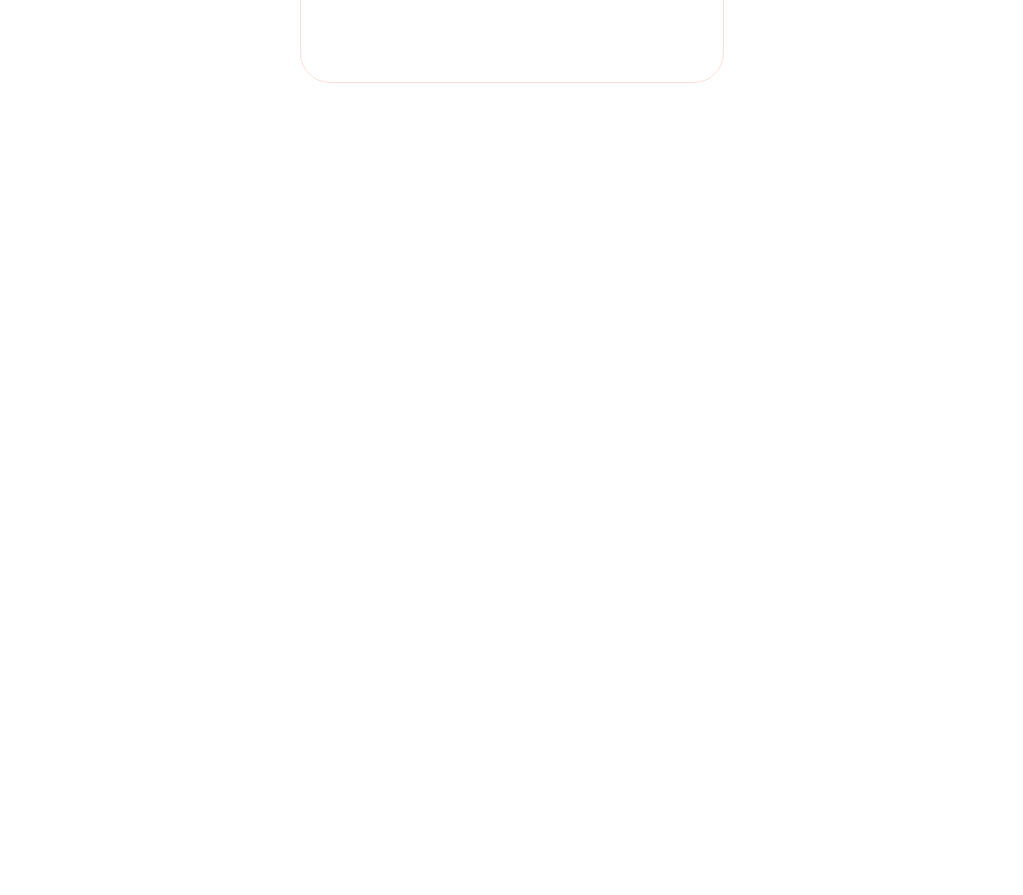
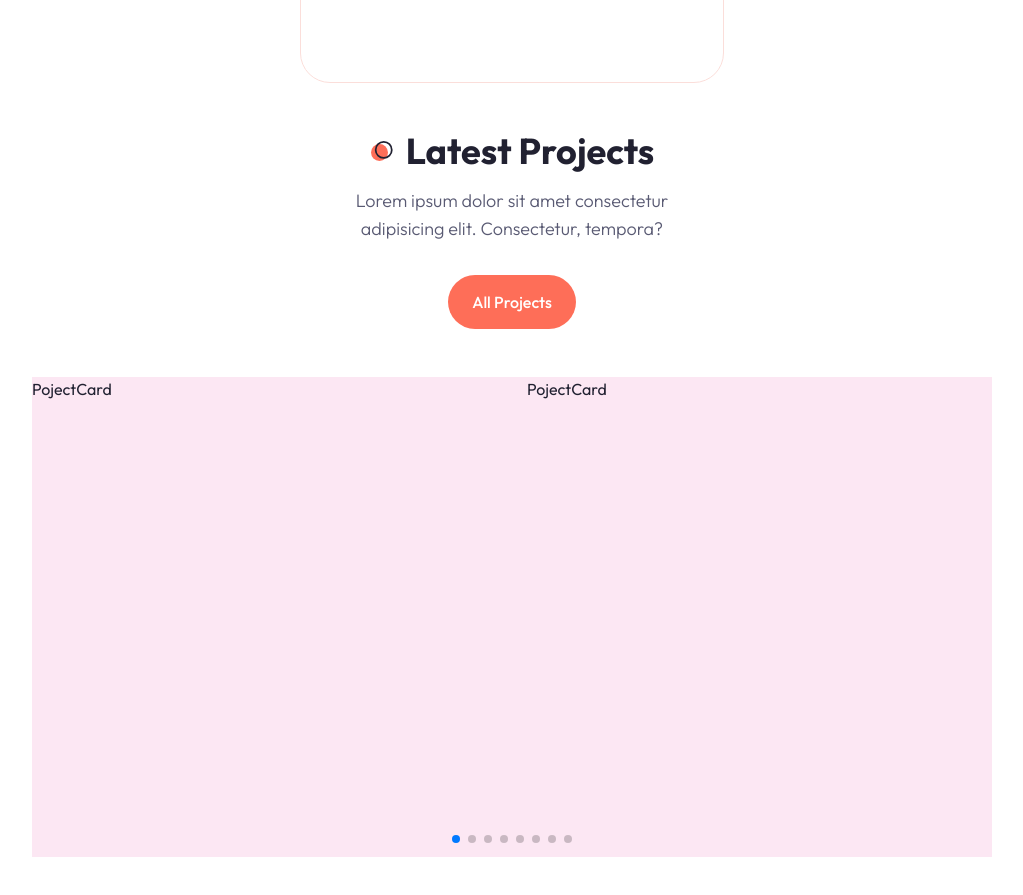
Before and after one commit to ArfinHasib/portfolio-3.0, a Next.js app: page / in a window 1280 px wide. Shown: the part 2600-3495 px from the top of the page, without its empty margins (128-1151 px from the left). Built offline with nearby package versions, Linux system fonts and the light colour scheme.

Commit message:
Initialize Work Sections

```diff
--- a/app/page.jsx
+++ b/app/page.jsx
@@ -1,6 +1,7 @@
 import Hero from '../components/Hero';
 import About from '../components/About';
 import Services from '../components/Services';
+import Work from '../components/Work';
 
 export default function Home() {
    return (
@@ -8,6 +9,7 @@
          <Hero />
          <About />
          <Services />
+         <Work />
       </main>
    );
 }
--- /dev/null
+++ b/components/PojectCard.jsx
@@ -0,0 +1,7 @@
+import React from 'react';
+
+const PojectCard = ({ project }) => {
+   return <div>PojectCard</div>;
+};
+
+export default PojectCard;
--- /dev/null
+++ b/components/Work.jsx
@@ -0,0 +1,145 @@
+'use client';
+import Link from 'next/link';
+import { Button } from './ui/button';
+
+import { Swiper, SwiperSlide } from 'swiper/react';
+
+// import swiper styles
+import 'swiper/css';
+import 'swiper/css/pagination';
+
+// import required modules
+import { Pagination } from 'swiper/modules';
+
+// components
+import ProjectCard from './PojectCard';
+
+const projectData = [
+   {
+      image: '/work/3.png',
+      category: 'react js',
+      name: 'Nexa Website',
+      description:
+         'Lorem ipsum, dolor sit amet consectetur adipisicing elit. Unde, suscipit!',
+      link: '/',
+      github: '/',
+   },
+   {
+      image: '/work/4.png',
+      category: 'react js',
+      name: 'Solstice Website',
+      description:
+         'Lorem ipsum, dolor sit amet consectetur adipisicing elit. Unde, suscipit!',
+      link: '/',
+      github: '/',
+   },
+   {
+      image: '/work/2.png',
+      category: 'next js',
+      name: 'Lumina Website',
+      description:
+         'Lorem ipsum, dolor sit amet consectetur adipisicing elit. Unde, suscipit!',
+      link: '/',
+      github: '/',
+   },
+   {
+      image: '/work/1.png',
+      category: 'next js',
+      name: 'Evolve Website',
+      description:
+         'Lorem ipsum, dolor sit amet consectetur adipisicing elit. Unde, suscipit!',
+      link: '/',
+      github: '/',
+   },
+   {
+      image: '/work/3.png',
+      category: 'next js',
+      name: 'Ignite Website',
+      description:
+         'Lorem ipsum, dolor sit amet consectetur adipisicing elit. Unde, suscipit!',
+      link: '/',
+      github: '/',
+   },
+   {
+      image: '/work/4.png',
+      category: 'next js',
+      name: 'Envision Website',
+      description:
+         'Lorem ipsum, dolor sit amet consectetur adipisicing elit. Unde, suscipit!',
+      link: '/',
+      github: '/',
+   },
+   {
+      image: '/work/1.png',
+      category: 'fullstack',
+      name: 'Serenity Website',
+      description:
+         'Lorem ipsum, dolor sit amet consectetur adipisicing elit. Unde, suscipit!',
+      link: '/',
+      github: '/',
+   },
+   {
+      image: '/work/3.png',
+      category: 'fullstack',
+      name: 'Nova Website',
+      description:
+         'Lorem ipsum, dolor sit amet consectetur adipisicing elit. Unde, suscipit!',
+      link: '/',
+      github: '/',
+   },
+   {
+      image: '/work/2.png',
+      category: 'fullstack',
+      name: 'Zenith Website',
+      description:
+         'Lorem ipsum, dolor sit amet consectetur adipisicing elit. Unde, suscipit!',
+      link: '/',
+      github: '/',
+   },
+];
+
+const Work = () => {
+   return (
+      <section className='relative mb-12 xl:mb-48'>
+         <div className='container mx-auto flex flex-col xl:flex-row'>
+            {/* text */}
+            <div className='max-w-[400px] mx-auto xl:mx-0 text-center xl:text-left mb-12 xl:h-[400px] flex flex-col justify-center items-center xl:items-start'>
+               <h2 className='section-title mb-4'>Latest Projects</h2>
+               <p className='subtitle mb-8'>
+                  Lorem ipsum dolor sit amet consectetur adipisicing elit.
+                  Consectetur, tempora?
+               </p>
+               <Link href='/projects'>
+                  <Button>All Projects</Button>
+               </Link>
+            </div>
+            {/* slidar */}
+            <div className='xl:max-w-[1000px] xl:absolute right-0 t0'>
+               <Swiper
+                  className='h-[480px] bg-pink-100'
+                  slidesPerView={1}
+                  breakpoints={{
+                     640: {
+                        slidesPerView: 2,
+                     },
+                  }}
+                  spaceBetween={30}
+                  modules={[Pagination]}
+                  pagination={{ clickable: true }}
+               >
+                  {/* show only the first 4 projects for the slides */}
+                  {projectData.slice(0.4).map((project, index) => {
+                     return (
+                        <SwiperSlide>
+                           <ProjectCard project={project} />
+                        </SwiperSlide>
+                     );
+                  })}
+               </Swiper>
+            </div>
+         </div>
+      </section>
+   );
+};
+
+export default Work;
```
